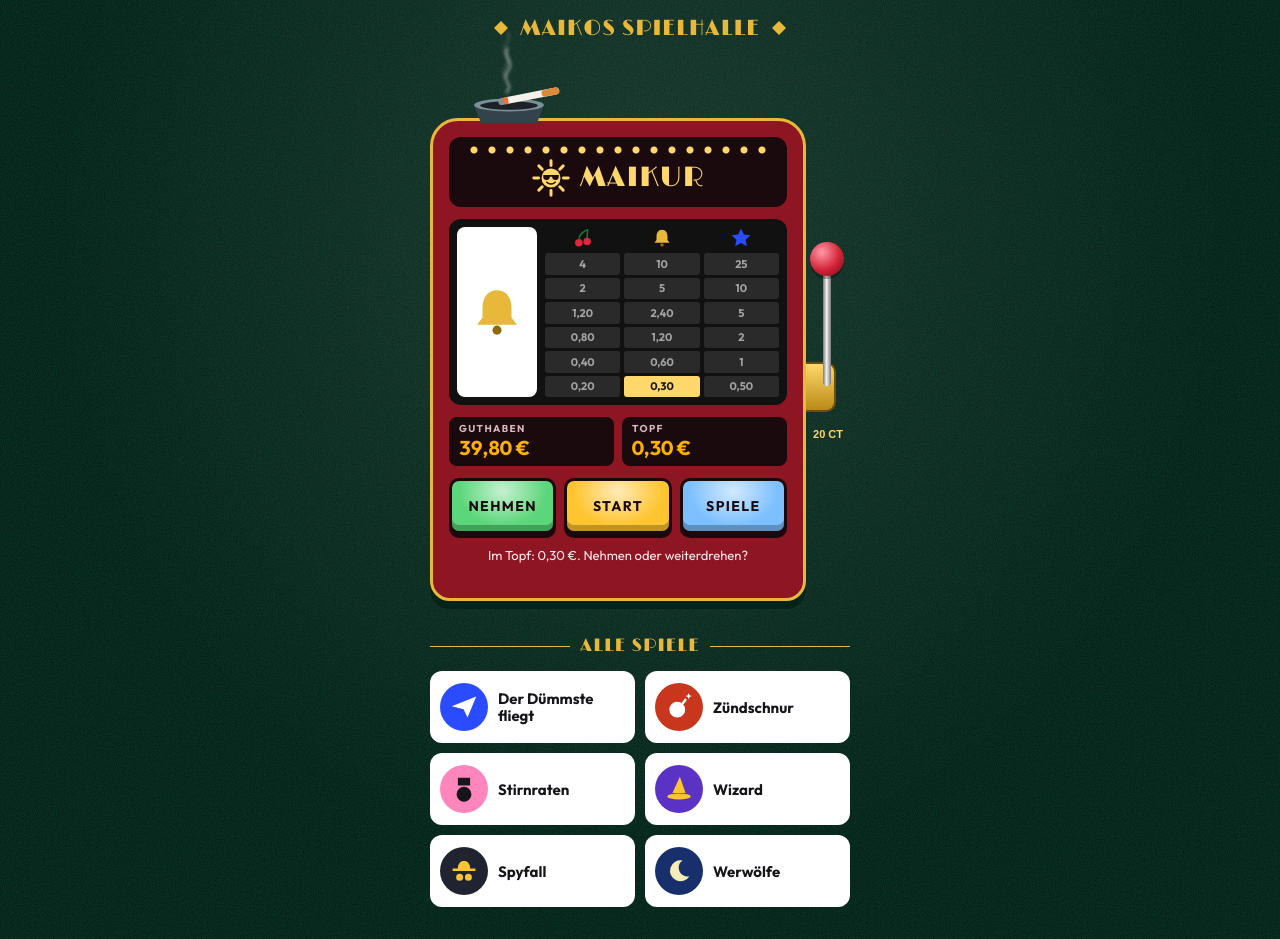
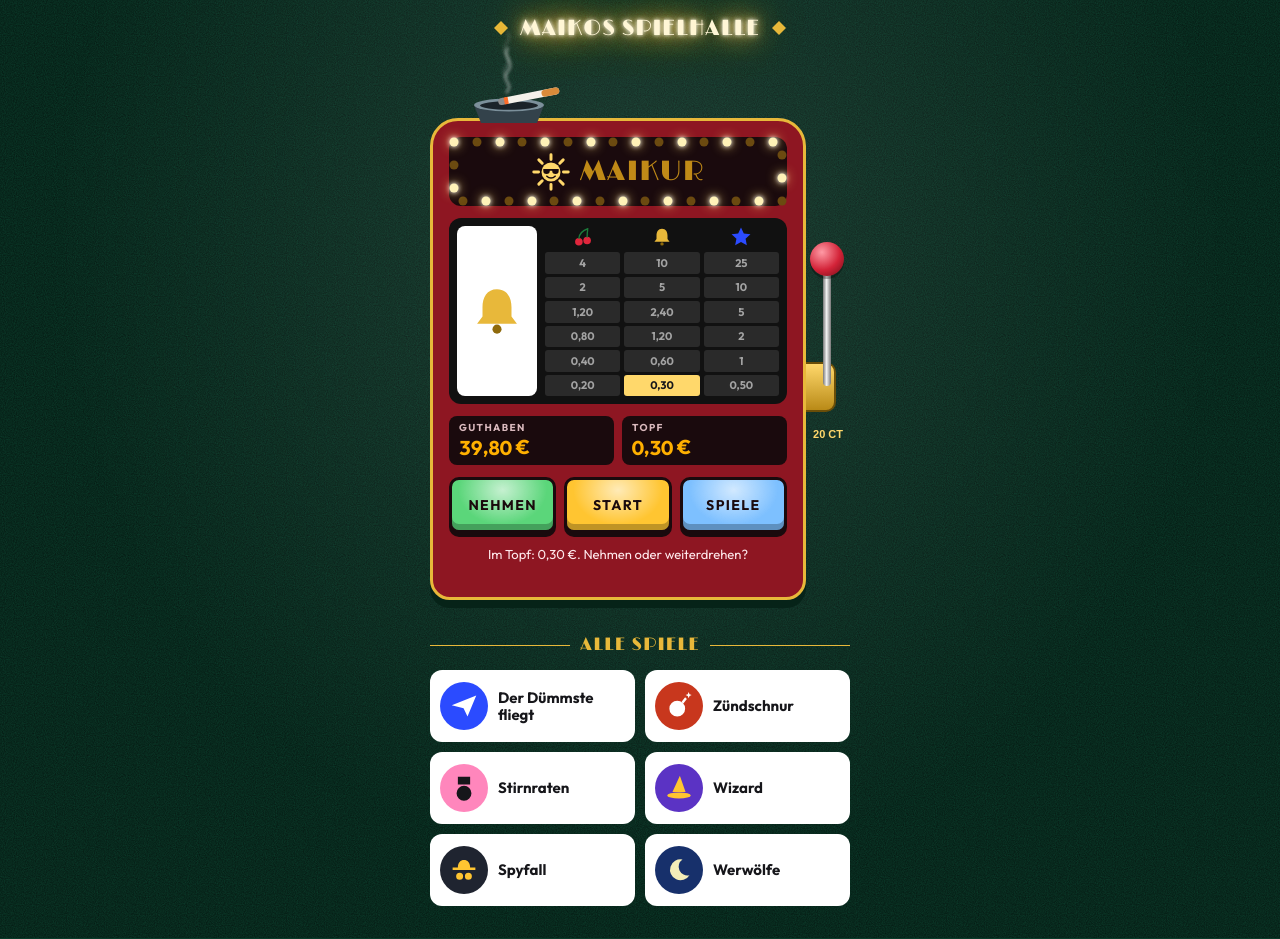
Before and after one commit to maiggooo/spielhalle, a plain HTML site: page index.html in a window 1280 px wide. Both pictures are taken after a click on the button "20 CT". Drawn offline with nearby package versions, Linux system fonts and the light colour scheme.

Commit message:
Spielhallen-Effekte: Neon-Schrift, Lauflicht, Vibration, Konfetti/Münzregen, Kippkarten, Gold-Schimmer, rollende Ziffern, ausgeteilte Spielekarten
Co-Authored-By: Claude Opus 5.5 <noreply@anthropic.com>

```diff
--- a/derduemmstefliegt.html
+++ b/derduemmstefliegt.html
@@ -23,6 +23,7 @@
 <meta name="apple-mobile-web-app-capable" content="yes">
 <meta name="apple-mobile-web-app-title" content="Spielhalle">
 <script>if ("serviceWorker" in navigator) navigator.serviceWorker.register("sw.js");</script>
+<script src="fx.js" defer></script>
 <link rel="preconnect" href="https://fonts.googleapis.com">
 <link rel="preconnect" href="https://fonts.gstatic.com" crossorigin>
 <link href="https://fonts.googleapis.com/css2?family=Limelight&family=Outfit:wght@400;500;600;700;800&display=swap" rel="stylesheet">
@@ -746,7 +747,7 @@
     <div class="winner-screen">
       <div class="crown">♛</div>
       <div class="sub">Sieger*in des Abends</div>
-      <div class="name" id="winnerName">—</div>
+      <div class="name fx-shine" id="winnerName">—</div>
       <div class="sub" style="margin-top:30px;">Herzlichen Glückwunsch!</div>
       <div style="margin-top:40px;">
         <button class="btn primary" id="restartBtn">Neues Spiel</button>
@@ -1205,7 +1206,8 @@ function revealEstimate() {
     <div class="col"><div class="name">${escape(n1)}</div><div class="guess">${g1}${unit}</div></div>
     <div class="col"><div class="name">${escape(n2)}</div><div class="guess">${g2}${unit}</div></div>
   `;
-  $("#estActual").textContent = actual + unit;
+  if (window.fx) { $("#estActual").dataset.fxText = ""; fx.roll($("#estActual"), actual + unit); }
+  else $("#estActual").textContent = actual + unit;
 
   if (winner) {
     $("#estWinner").textContent = winner + " gewinnt die Runde!";
@@ -1257,6 +1259,7 @@ function showWinner(player) {
   clearGame("ddf-game");
   $("#winnerName").textContent = player.name;
   switchScreen("screen-winner");
+  window.fx?.burst();
 }
 $("#restartBtn").addEventListener("click", () => {
   // reset state, aber Spielernamen behalten
--- /dev/null
+++ b/fx.js
@@ -0,0 +1,143 @@
+// Spielhallen-Effekte für alle Seiten: Neon, Lauflicht, Vibration, Konfetti/Münzen, Kippkarten, Gold-Schimmer, Ziffern-Walzen.
+// Einbinden mit <script src="fx.js" defer></script>. Bei „Bewegung reduzieren“ bleiben nur ruhige Varianten.
+(() => {
+  const calm = matchMedia("(prefers-reduced-motion: reduce)").matches;
+
+  const css = `
+  .fx-neon { color:#FFF6D6 !important; text-shadow:0 0 4px #fff, 0 0 12px #FFD86B, 0 0 26px #E8B83A, 0 0 48px #FF9D00; }
+  .fx-neon em { color:#FFE1F0 !important; text-shadow:0 0 4px #fff, 0 0 12px #FF4FA3, 0 0 28px #FF2D87; }
+  .fx-flicker { animation:fx-flicker 5s infinite; }
+  @keyframes fx-flicker { 0%,17%,21%,24%,61%,64%,100% { opacity:1; } 19%,23%,62% { opacity:.3; text-shadow:none; } }
+
+  .fx-bulbs { position:absolute; inset:5px; pointer-events:none; z-index:1; }
+  .fx-bulbs i { position:absolute; width:9px; height:9px; border-radius:50%; transform:translate(-50%,-50%);
+    background:#6B4A10; animation:fx-chase 1.1s infinite steps(1); }
+  .fx-bulbs i:nth-child(even) { animation-delay:-.55s; }
+  @keyframes fx-chase { 0%,49% { background:#FFF2B8; box-shadow:0 0 5px #fff, 0 0 12px #FFD86B; } 50%,100% { background:#6B4A10; box-shadow:none; } }
+
+  .fx-shine { background:linear-gradient(110deg, #C08A17 20%, #FFE9A3 40%, #fff 50%, #FFE9A3 60%, #C08A17 80%) 0 0 / 250% 100%;
+    -webkit-background-clip:text; background-clip:text; color:transparent !important; -webkit-text-fill-color:transparent;
+    animation:fx-sweep 2.8s linear infinite; }
+  @keyframes fx-sweep { to { background-position:-250% 0; } }
+
+  .fx-tilt { transition:transform .2s ease-out; will-change:transform; position:relative; }
+  .fx-glare { position:absolute; inset:0; border-radius:16px; pointer-events:none; z-index:5; opacity:0; transition:opacity .2s;
+    mix-blend-mode:overlay; background:radial-gradient(circle at var(--gx,50%) var(--gy,50%), rgba(255,255,255,.7), transparent 55%); }
+  .fx-tilt:hover .fx-glare, .fx-tilt.fx-touch .fx-glare { opacity:1; }
+
+  .fx-d { display:inline-block; height:1.15em; line-height:1.15em; overflow:hidden; vertical-align:bottom; }
+  .fx-d > span { display:block; transition:transform .9s cubic-bezier(.2,.9,.25,1.08); }
+  .fx-d > span > span { display:block; height:1.15em; }
+
+  .fx-deal { animation:fx-deal .6s cubic-bezier(.34,1.56,.64,1) backwards; }
+  @keyframes fx-deal { from { opacity:0; transform:translate(var(--dx,0), 60px) rotate(var(--dr,0deg)) scale(.7); } }
+
+  .btn:active { transform:translateY(3px) scale(.98); }
+
+  #fx-canvas { position:fixed; inset:0; width:100%; height:100%; pointer-events:none; z-index:9999; }
+  @media (prefers-reduced-motion: reduce) { .fx-flicker, .fx-bulbs i, .fx-shine, .fx-deal { animation:none !important; } }`;
+  document.head.insertAdjacentHTML("beforeend", `<style>${css}</style>`);
+
+  // 1 Neon: Spielname im Kopf jeder Spielseite leuchtet, der hervorgehobene Teil flackert.
+  document.querySelectorAll(".mast .brand").forEach(b => { b.classList.add("fx-neon"); b.querySelector("em")?.classList.add("fx-flicker"); });
+
+  // 2 Lauflicht: Glühbirnen rund um ein Element (braucht position:relative o. ä.).
+  function bulbs(el, gap = 22) {
+    let box = el.querySelector(":scope > .fx-bulbs");
+    if (!box) { box = document.createElement("div"); box.className = "fx-bulbs"; box.setAttribute("aria-hidden", "true"); el.appendChild(box); }
+    const w = box.clientWidth, h = box.clientHeight, per = 2 * (w + h), n = Math.max(4, Math.floor(per / gap / 2) * 2);
+    box.innerHTML = "";
+    for (let i = 0; i < n; i++) {
+      let d = i * per / n, x, y;
+      if (d < w) { x = d; y = 0; } else if ((d -= w) < h) { x = w; y = d; } else if ((d -= h) < w) { x = w - d; y = h; } else { x = 0; y = h - (d - w); }
+      const b = document.createElement("i"); b.style.left = x + "px"; b.style.top = y + "px"; box.appendChild(b);
+    }
+  }
+  const bulbEls = () => document.querySelectorAll("[data-fx-bulbs]");
+  addEventListener("load", () => bulbEls().forEach(el => bulbs(el)));
+  addEventListener("resize", () => bulbEls().forEach(el => bulbs(el)));
+
+  // 3 Tasten: kurzes Vibrieren auf Android (iPhones können das im Browser nicht).
+  addEventListener("pointerdown", e => { if (e.target.closest("button, .btn, [role=button], a.cell, a.card")) navigator.vibrate?.(10); }, { passive: true });
+
+  // 4 Konfetti und Münzregen
+  let cv, cx, parts = [], running = false;
+  function burst(kind = "confetti", amount = 1) {
+    if (calm) return;
+    if (!cv) { cv = document.createElement("canvas"); cv.id = "fx-canvas"; document.body.appendChild(cv); cx = cv.getContext("2d"); }
+    cv.width = innerWidth * devicePixelRatio; cv.height = innerHeight * devicePixelRatio;
+    const colors = kind === "boom" ? ["#FF4A1C", "#FFB347", "#FFD86B", "#C8371D", "#fff"] : ["#FFD86B", "#E8B83A", "#C4283A", "#fff", "#2FBF71"];
+    const coins = kind === "coins", n = Math.round((coins ? 60 : 150) * amount);
+    for (let i = 0; i < n; i++) parts.push({
+      coins, x: coins ? Math.random() * innerWidth : innerWidth / 2, y: coins ? -20 - Math.random() * 400 : innerHeight * .55,
+      vx: coins ? 0 : (Math.random() - .5) * 16, vy: coins ? 2 + Math.random() * 3 : -9 - Math.random() * 11,
+      r: Math.random() * 6.3, vr: (Math.random() - .5) * .3, c: colors[i % colors.length], s: coins ? 13 : 8
+    });
+    navigator.vibrate?.([20, 40, 20]);
+    if (!running) { running = true; requestAnimationFrame(tick); }
+  }
+  function tick() {
+    cx.setTransform(devicePixelRatio, 0, 0, devicePixelRatio, 0, 0);
+    cx.clearRect(0, 0, innerWidth, innerHeight);
+    parts = parts.filter(p => p.y < innerHeight + 40);
+    for (const p of parts) {
+      p.vy += .35; p.vx *= .99; p.x += p.vx; p.y += p.vy; p.r += p.vr;
+      cx.save(); cx.translate(p.x, p.y); cx.rotate(p.r);
+      if (p.coins) {
+        cx.scale(Math.abs(Math.cos(p.r * 2)) + .05, 1);
+        cx.beginPath(); cx.arc(0, 0, p.s, 0, 6.3); cx.fillStyle = "#E8B83A"; cx.fill();
+        cx.lineWidth = 3; cx.strokeStyle = "#9A6B10"; cx.stroke();
+        cx.fillStyle = "#FFE9A3"; cx.font = "bold 14px Outfit, sans-serif"; cx.textAlign = "center"; cx.fillText("S", 0, 5);
+      } else { cx.fillStyle = p.c; cx.fillRect(-p.s / 2, -p.s / 4, p.s, p.s / 2); }
+      cx.restore();
+    }
+    if (parts.length) requestAnimationFrame(tick); else { running = false; cx.clearRect(0, 0, innerWidth, innerHeight); }
+  }
+
+  // 5 Kippkarte: kippt mit Maus oder Finger, ein Lichtreflex wandert mit.
+  function tilt(el) {
+    if (calm || el.classList.contains("fx-tilt")) return;
+    el.classList.add("fx-tilt");
+    const g = document.createElement("div"); g.className = "fx-glare"; el.appendChild(g);
+    const move = e => {
+      const r = el.getBoundingClientRect(), px = (e.clientX - r.left) / r.width, py = (e.clientY - r.top) / r.height;
+      el.style.transform = `perspective(900px) rotateY(${(px - .5) * 22}deg) rotateX(${(.5 - py) * 22}deg)`;
+      el.style.setProperty("--gx", px * 100 + "%"); el.style.setProperty("--gy", py * 100 + "%");
+    };
+    el.addEventListener("pointermove", move);
+    el.addEventListener("pointerdown", e => { if (e.pointerType !== "mouse") el.classList.add("fx-touch"); move(e); });
+    const reset = () => { el.style.transform = ""; el.classList.remove("fx-touch"); };
+    el.addEventListener("pointerleave", reset); el.addEventListener("pointerup", reset); el.addEventListener("pointercancel", reset);
+  }
+  document.querySelectorAll("[data-fx-tilt]").forEach(tilt);
+
+  // 7 Ziffern-Walzen: Ziffern rollen vom alten zum neuen Wert, andere Zeichen bleiben stehen.
+  function roll(el, text) {
+    text = String(text);
+    if (calm) { el.textContent = text; return; }
+    const old = el.dataset.fxText ?? el.textContent; el.dataset.fxText = text;
+    if (old === text) return;
+    el.setAttribute("aria-label", text);
+    el.innerHTML = [...text].map((ch, i) => {
+      if (!/\d/.test(ch)) return `<span aria-hidden="true">${ch}</span>`;
+      const from = /\d/.test(old[old.length - text.length + i] ?? "") ? +old[old.length - text.length + i] : 0;
+      return `<span class="fx-d" aria-hidden="true"><span style="transform:translateY(-${from * 10}%)" data-to="${ch}">${
+        [...Array(10).keys()].map(k => `<span>${k}</span>`).join("")}</span></span>`;
+    }).join("");
+    el.offsetHeight;
+    el.querySelectorAll("[data-to]").forEach((s, i) => { s.style.transitionDelay = i * 60 + "ms"; s.style.transform = `translateY(-${s.dataset.to * 10}%)`; });
+  }
+
+  // 8 Austeilen: Karten fliegen gefächert nacheinander herein.
+  function deal(els) {
+    if (calm) return;
+    els.forEach((el, i) => {
+      el.style.setProperty("--dr", (i % 2 ? 1 : -1) * (8 + i * 3) + "deg");
+      el.style.setProperty("--dx", (i % 2 ? 40 : -40) + "px");
+      el.style.animationDelay = 120 + i * 90 + "ms";
+      el.classList.add("fx-deal");
+    });
+  }
+
+  window.fx = { burst, tilt, bulbs, roll, deal };
+})();
--- a/index.html
+++ b/index.html
@@ -23,6 +23,7 @@
 <meta name="apple-mobile-web-app-capable" content="yes">
 <meta name="apple-mobile-web-app-title" content="Spielhalle">
 <script>if ("serviceWorker" in navigator) navigator.serviceWorker.register("sw.js");</script>
+<script src="fx.js" defer></script>
 <link rel="preconnect" href="https://fonts.googleapis.com">
 <link rel="preconnect" href="https://fonts.gstatic.com" crossorigin>
 <link href="https://fonts.googleapis.com/css2?family=Limelight&family=Outfit:wght@400;500;700&display=swap" rel="stylesheet">
@@ -59,7 +60,7 @@
   }
   .machine[data-mode="games"] .slot-only, .machine[data-mode="slot"] .games-only { display: none; }
 
-  .sign { background: var(--dark); border-radius: 12px; padding: 8px 12px 10px; }
+  .sign { position: relative; background: var(--dark); border-radius: 12px; padding: 16px 16px 15px; }
   .bulbs {
     height: 10px; margin-bottom: 4px;
     background: radial-gradient(circle, var(--gold-hi) 3px, transparent 4px) center / 18px 10px;
@@ -171,7 +172,7 @@
 
   <header class="display">
     <svg viewBox="0 0 14 14" aria-hidden="true"><path d="M7 0l7 7-7 7-7-7z" fill="currentColor"/></svg>
-    MAIKOS SPIELHALLE
+    <span class="fx-neon">MAIKOS SPIELH<span class="fx-flicker">A</span>LLE</span>
     <svg viewBox="0 0 14 14" aria-hidden="true"><path d="M7 0l7 7-7 7-7-7z" fill="currentColor"/></svg>
   </header>
 
@@ -192,9 +193,8 @@
     </svg>
 
     <section class="machine" data-mode="games" aria-label="Spielautomat">
-      <div class="sign">
-        <div class="bulbs" aria-hidden="true"></div>
-        <h1 class="display">
+      <div class="sign" data-fx-bulbs>
+        <h1 class="display fx-shine">
           <svg viewBox="0 0 64 64" aria-hidden="true">
             <g stroke="#FFD86B" stroke-width="5" stroke-linecap="round"><path d="M32 3v8M32 53v8M3 32h8M53 32h8M11.5 11.5l5.7 5.7M46.8 46.8l5.7 5.7M11.5 52.5l5.7-5.7M46.8 17.2l5.7-5.7"/></g>
             <circle cx="32" cy="32" r="16" fill="#FFD86B"/>
@@ -273,7 +273,7 @@
   const icon = g => `<svg viewBox="0 0 64 64" aria-hidden="true"><path fill="${g.fg}" fill-rule="evenodd" d="${g.d}"/></svg>`;
   const cell = g => `<a class="cell" href="${g.p}" style="background:${g.bg};color:${g.fg}">${icon(g)}<span>${g.n}</span></a>`;
   document.querySelector('.all').innerHTML = G.map(g =>
-    `<a class="card" href="${g.p}"><span class="chip" style="background:${g.bg}">${icon(g)}</span>${g.n}</a>`).join('');
+    `<a class="card" data-fx-tilt href="${g.p}"><span class="chip" style="background:${g.bg}">${icon(g)}</span>${g.n}</a>`).join('');
 
   const strips = [...document.querySelectorAll('.games .strip')];
   const rand = n => Math.floor(Math.random() * n);
@@ -321,8 +321,9 @@
   const pot = () => lad.reduce((sum, l, i) => sum + (l ? S[i].steps[l - 1] : 0), 0);
 
   function draw() {
-    $('credit').textContent = euro(credit);
-    $('pot').textContent = euro(pot());
+    const put = (id, t) => window.fx ? fx.roll($(id), t) : $(id).textContent = t;
+    put('credit', euro(credit));
+    put('pot', euro(pot()));
     $('take').disabled = busy || !pot();
     $('start').disabled = busy;
     $('ladders').innerHTML = S.map((s, i) => `<div class="ladder" style="--c:${s.c}">${svg(i)}${
@@ -356,6 +357,7 @@
     } else if (++lad[i] === S[i].steps.length) {
       const win = S[i].steps.at(-1); credit += win; lad[i] = 0;
       say(`Leiter voll! ${euro(win)} gewonnen.`);
+      window.fx?.burst('coins', 1.5);
     } else {
       say(`Im Topf: ${euro(pot())}. Nehmen oder weiterdrehen?`);
     }
@@ -370,8 +372,14 @@
   $('take').addEventListener('click', () => {
     const win = pot(); credit += win; lad = [0, 0, 0]; draw();
     say(`${euro(win)} genommen.`);
+    if (win) window.fx?.burst('coins', Math.min(1.5, .3 + win / 1000));
   });
   $('back').addEventListener('click', () => setMode('games'));
+
+  // Spielekarten werden ausgeteilt, sobald sie ins Bild kommen
+  new IntersectionObserver((es, o) => {
+    if (es[0].isIntersecting && window.fx) { fx.deal([...document.querySelectorAll('.all .card')]); o.disconnect(); }
+  }).observe(document.querySelector('.all'));
 
   $('sreel').innerHTML = sym(0);
   setMode('games'); draw();
--- a/sw.js
+++ b/sw.js
@@ -4,7 +4,7 @@ const CACHE = "spielhalle";
 const CORE = [
   "./", "index.html", "site.css", "site.js", "favicon.png", "manifest.json",
   "derduemmstefliegt.html", "fragen.json", "zuendschnur.html", "stirnraten.html",
-  "spyfall.html", "werwolf.html", "wizard.html", "multiplayer.js"
+  "spyfall.html", "werwolf.html", "wizard.html", "multiplayer.js", "fx.js"
 ];
 
 self.addEventListener("install", e => {
```
Also changed, not shown: spyfall.html (+4 -2 lines), stirnraten.html (+3 -1 lines), werwolf.html (+6 -4 lines), wizard.html (+1 -0 lines), zuendschnur.html (+2 -0 lines).
